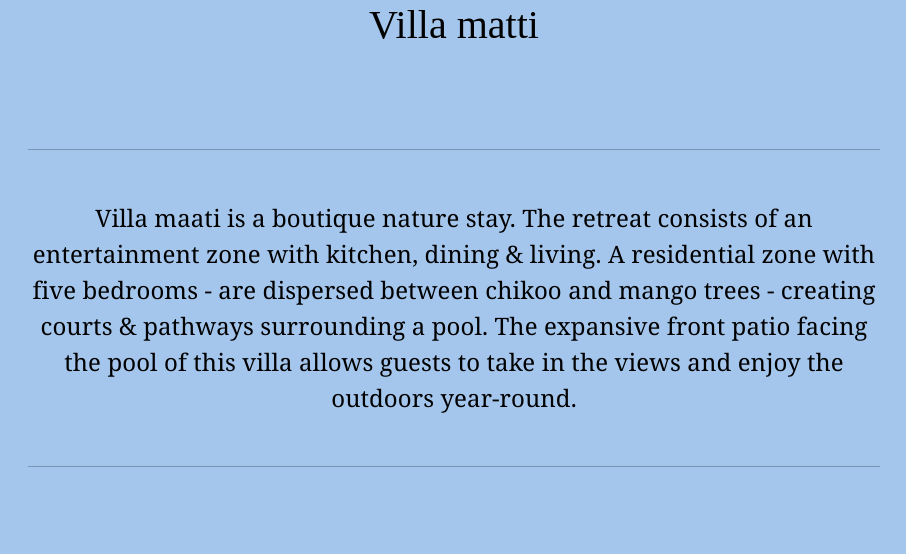
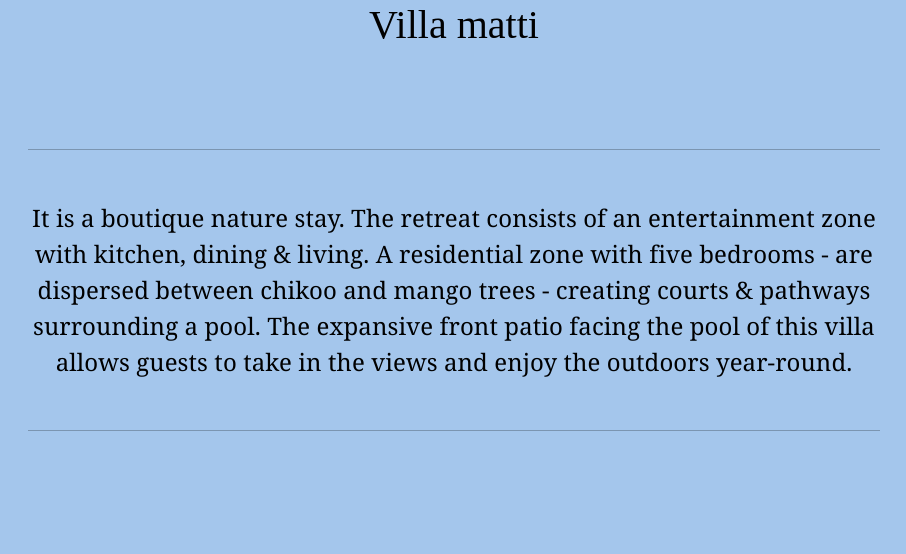
Before and after one commit to Darsanadev/Panther, a Django app: page / in a window 1280 px wide. Shown: the part 4734-5288 px from the top of the page, without its empty margins (186-1092 px from the left). Run offline with Django 4.2, Linux system fonts and the light colour scheme; some libraries are stand-ins or nearby versions.

```diff
--- a/frontnd/templates/about.html
+++ b/frontnd/templates/about.html
@@ -122,6 +122,7 @@
         <!-- Header End -->
 
 
+
         <!-- Blog Start -->
 
 
@@ -137,6 +138,7 @@
                 </div>
 
 
+
                 <div class="row g-5 pt-5">
                     <div class="col-lg-6 wow fadeInLeft" data-wow-delay="0.1s"  >
                         <h3 class="display-4 text-dark mb-4 wow fadeInUp" data-wow-delay="0.3s" style="color: black;" >Who we are?</h3>
@@ -148,8 +150,6 @@
                     </div>
                 </div><br><br>
             </div>
-
-
 
             <div class="container py-5">
 
--- a/frontnd/templates/index.html
+++ b/frontnd/templates/index.html
@@ -571,7 +571,7 @@
                     </div>
                     <div class="col-lg-6 wow fadeInRight" data-wow-delay="0.1s">
                         <h1 style="font-family: 'Times New Roman', Times, serif; margin-top: -20px;">Gazzibo villa</h1><br>
-                        <p style="color: #173841; font-size: 19px; line-height: 41px;">Gazebo Villa, covering an area of 844 square feet, is crafted to serve as a sanctuary for relaxation. It includes three elegantly designed rooms and a tunnel pool.
+                        <p style="color: #173841; font-size: 19px; line-height: 41px;">Villa covering an area of 844 square feet, is crafted to serve as a sanctuary for relaxation. It includes three elegantly designed rooms and a tunnel pool.
                             For business operations, it involves sourcing necessary items, equipment, and ensuring proper arrangements are in place. Additionally, it encompasses online business registration and OTA sign-up, along with the provision of monthly reports detailing profits and expenses to the directors.
                         </p>
                         <br><br>
@@ -878,7 +878,7 @@
                         <div class="text-center mx-auto mb-5 wow fadeInUp" data-wow-delay="0.1s" style="max-width: 900px;">
                             <h1 class=" mb-6" style="color: rgb(0, 0, 0); margin-bottom: 100px; margin-top: -20px; font-family: 'Times New Roman', Times, serif;">Villa matti</h1>
                             <hr style="color: rgb(0, 0, 0); margin-bottom: 50px;">
-                            <p class="mb-0" style=" font-size: 24px; font-family: Cambria, Cochin, Georgia, Times, 'Times New Roman', serif;  letter-spacing: .1px; color: rgb(0, 0, 0);" >Villa maati is a boutique nature stay. The retreat consists of an entertainment zone with kitchen, dining & living. A residential zone with five bedrooms - are dispersed between chikoo and mango trees - creating courts & pathways surrounding a pool. The expansive front patio facing the pool of this villa allows guests to take in the views and enjoy the outdoors year-round.</p>
+                            <p class="mb-0" style=" font-size: 24px; font-family: Cambria, Cochin, Georgia, Times, 'Times New Roman', serif;  letter-spacing: .1px; color: rgb(0, 0, 0);" >It is a boutique nature stay. The retreat consists of an entertainment zone with kitchen, dining & living. A residential zone with five bedrooms - are dispersed between chikoo and mango trees - creating courts & pathways surrounding a pool. The expansive front patio facing the pool of this villa allows guests to take in the views and enjoy the outdoors year-round.</p>
                             <hr style="color: rgb(0, 0, 0); margin-bottom: 30px; margin-top: 50px;">
                         </div>
                         <div class="imgg">
```
Also changed, not shown: frontnd/static/Pages/img/Cafemuziris/cafeteam.jpg, frontnd/templates/contact.html (line endings or trailing spaces).
